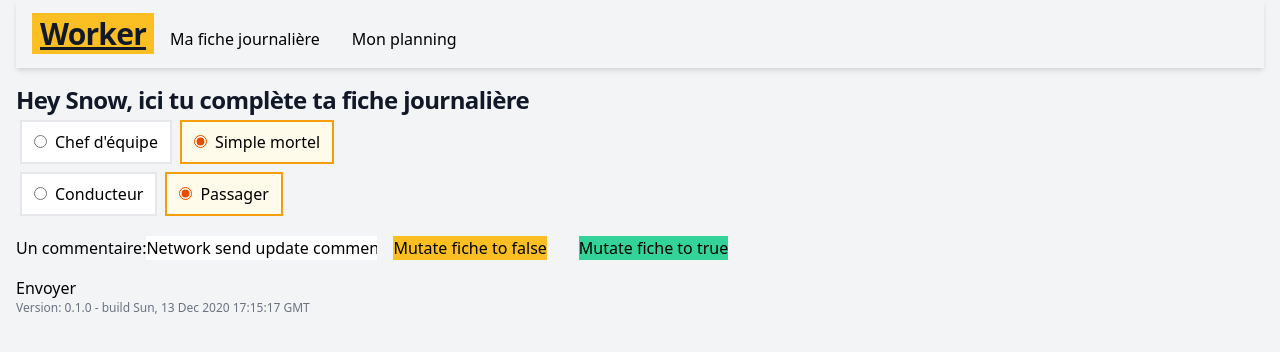
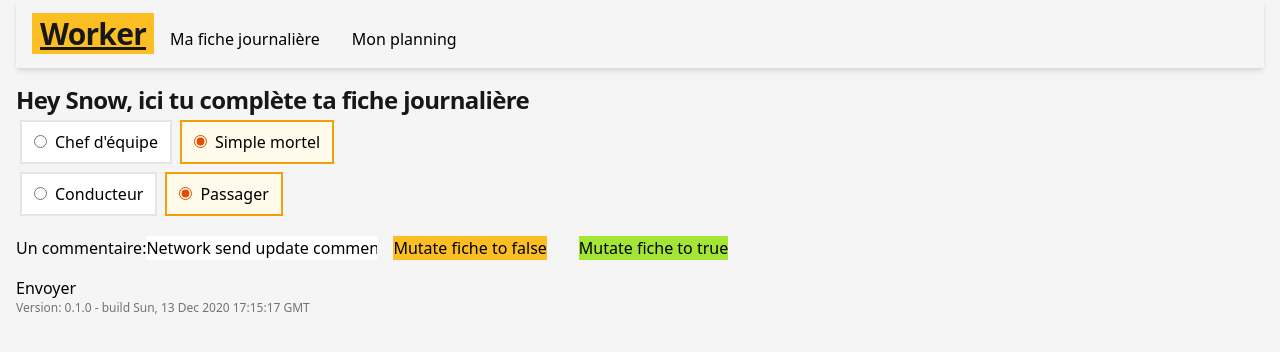
Before and after one commit to Ataginsky/worker, a React (Create React App) app: page / in a window 1280 px wide. Shown: the top 352 px of the page. Built offline with nearby package versions, Linux system fonts and the light colour scheme.

Commit message:
core: Add Tailwind color config

```diff
--- a/tailwind.config.js
+++ b/tailwind.config.js
@@ -1,10 +1,33 @@
-// tailwind.config.js
+const colors = require('tailwindcss/colors')
+
 module.exports = {
   purge: ['./src/**/*.{js,jsx,ts,tsx}', './public/index.html'],
   darkMode: false, // or 'media' or 'class'
   theme: {
 		fontFamily: {
 			'body': ['Inter var', 'ui-sans-serif', 'system-ui', '-apple-system', 'BlinkMacSystemFont', 'Segoe UI', 'Roboto', 'Oxygen', 'Ubuntu', 'Cantarell', 'Fira Sans', 'Droid Sans', 'Helvetica Neue', 'sans-serif'],
+		},
+		colors: {
+			// Build your palette here
+      transparent: 'transparent',
+			current: 'currentColor',
+			black: colors.black,
+      white: colors.white,
+			orange: colors.orange,
+			gray: colors.trueGray,
+      red: colors.rose,
+			blue: colors.lightBlue,
+			green: colors.lime,
+			yellow: colors.amber,
+		},
+		borderWidth: {
+			'0': '0',
+			DEFAULT: '1px',
+			'2': '2px',
+			'3': '3px',
+			'4': '4px',
+			'6': '6px',
+			'8': '8px',
 		},
     extend: {},
   },
```
